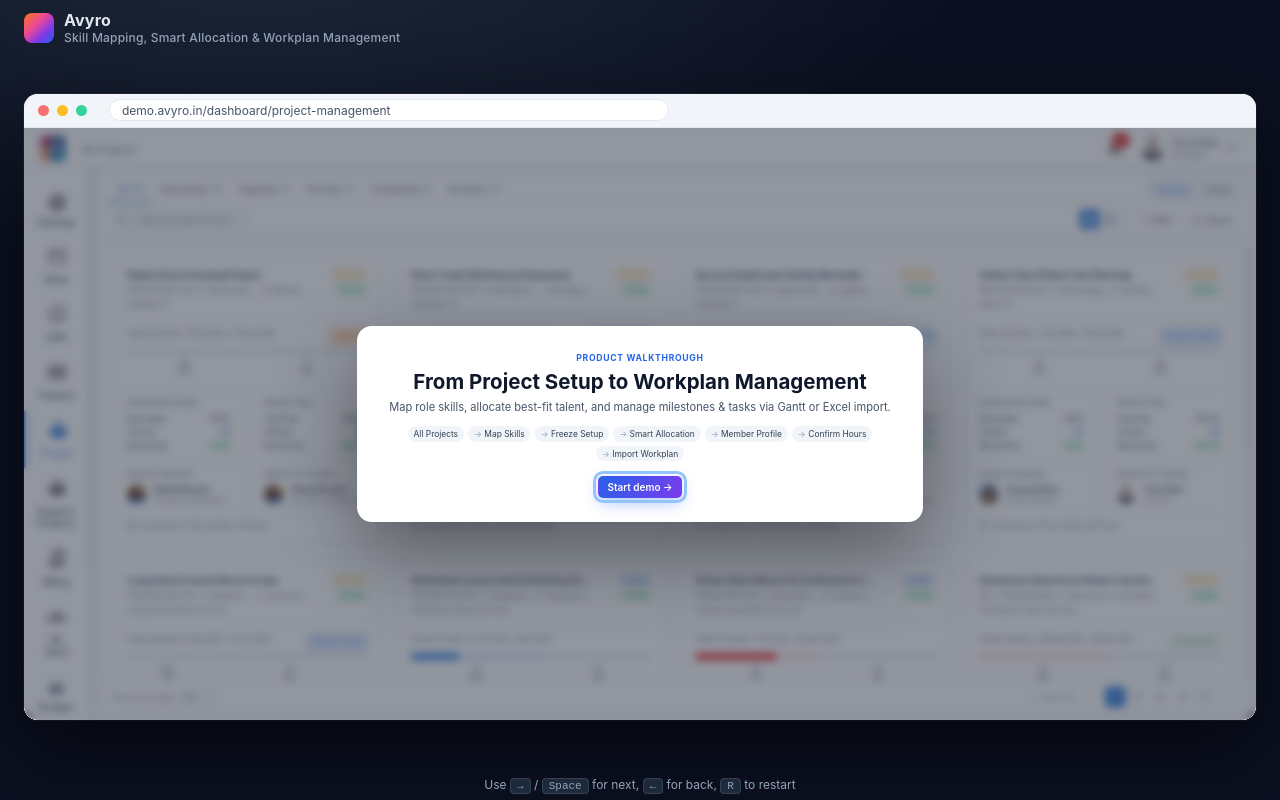
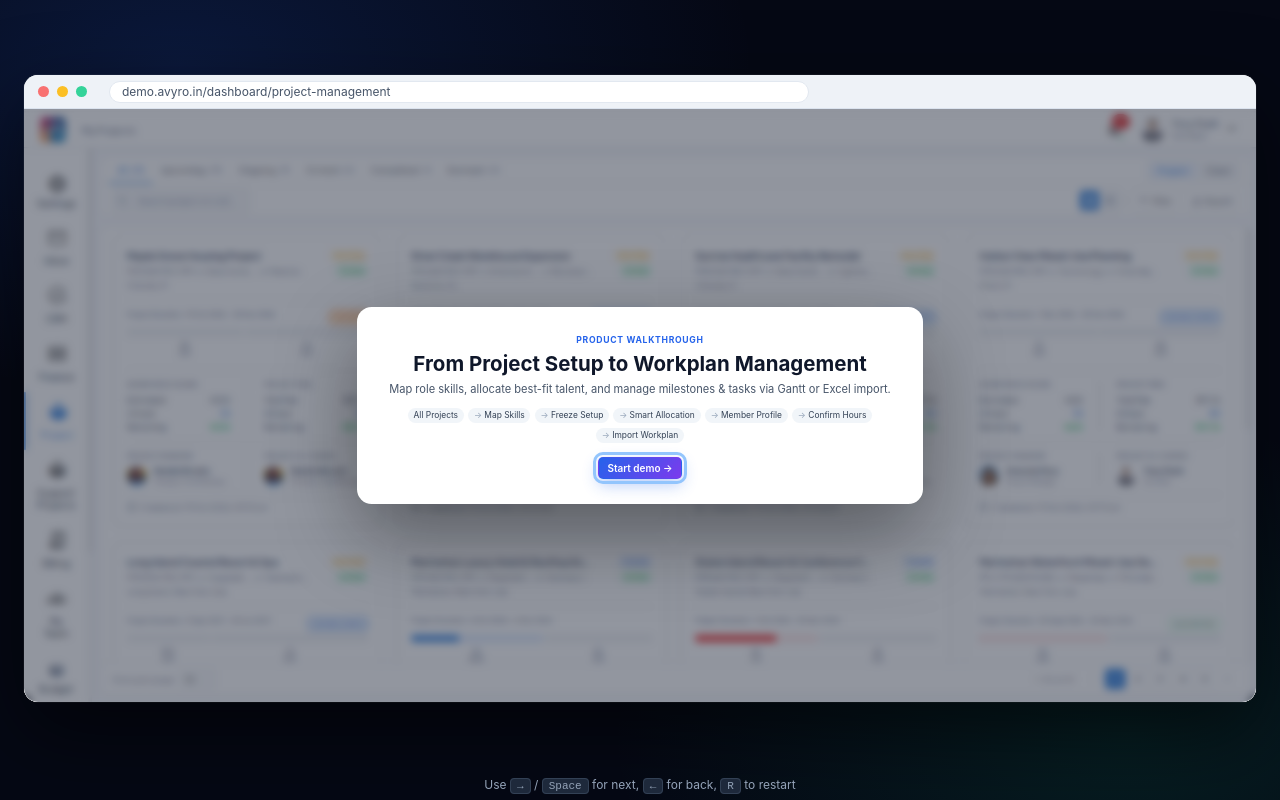
Before and after one commit to Jayavyro/Demo-HTML, a plain HTML site: page Project Management/index.html in a window 1280 px wide. Drawn offline with Linux system fonts and the light colour scheme.

```diff
--- a/Project Management/index.html
+++ b/Project Management/index.html
@@ -26,7 +26,10 @@
 
     body {
       font-family: "Inter", "Segoe UI", system-ui, -apple-system, sans-serif;
-      background: radial-gradient(1200px 600px at 20% -10%, #1e293b 0%, var(--bg) 60%);
+      background:
+        radial-gradient(900px 520px at 14% 8%, rgba(37, 99, 235, .18), transparent 64%),
+        radial-gradient(760px 460px at 88% 92%, rgba(16, 185, 129, .12), transparent 68%),
+        #050814;
       color: #e2e8f0;
       display: flex;
       flex-direction: column;
@@ -35,12 +38,7 @@
 
     /* ---------- Top bar ---------- */
     .topbar {
-      display: flex;
-      align-items: center;
-      justify-content: space-between;
-      padding: 10px 24px;
-      gap: 16px;
-      flex: 0 0 auto;
+      display: none !important;
     }
 
     .brand {
@@ -105,7 +103,7 @@
       display: flex;
       align-items: center;
       justify-content: center;
-      padding: 0 24px 18px;
+      padding: 24px 24px 24px;
       min-height: 0;
     }
 
@@ -118,8 +116,8 @@
 
     .chrome {
       height: 34px;
-      background: #f1f5f9;
-      border-bottom: 1px solid #e2e8f0;
+      background: #eef2f7;
+      border-bottom: 1px solid #dbe3ee;
       display: flex;
       align-items: center;
       gap: 8px;
@@ -148,7 +146,7 @@
     .url {
       margin-left: 14px;
       flex: 1;
-      max-width: 560px;
+      max-width: 700px;
       height: 22px;
       border-radius: 11px;
       background: #fff;
```
